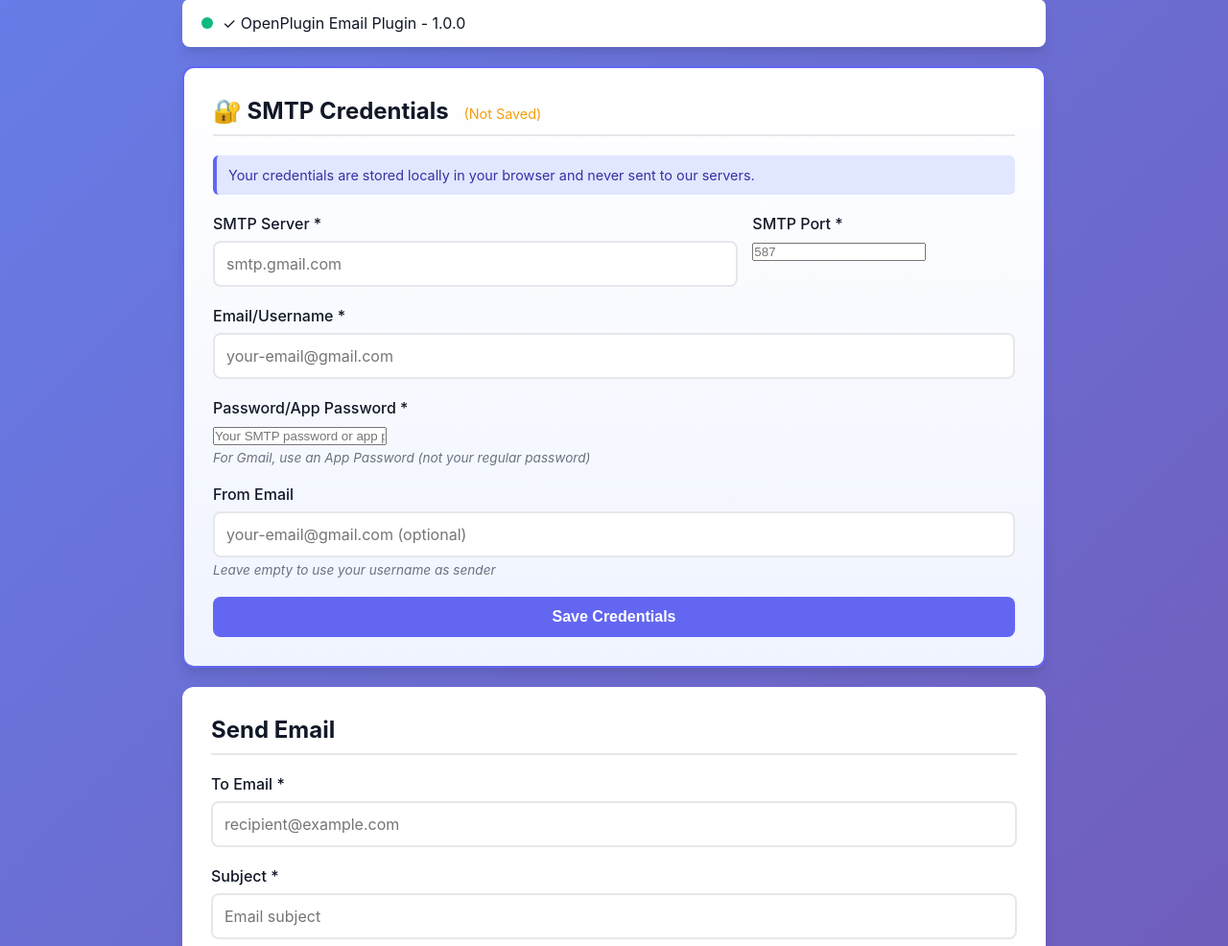
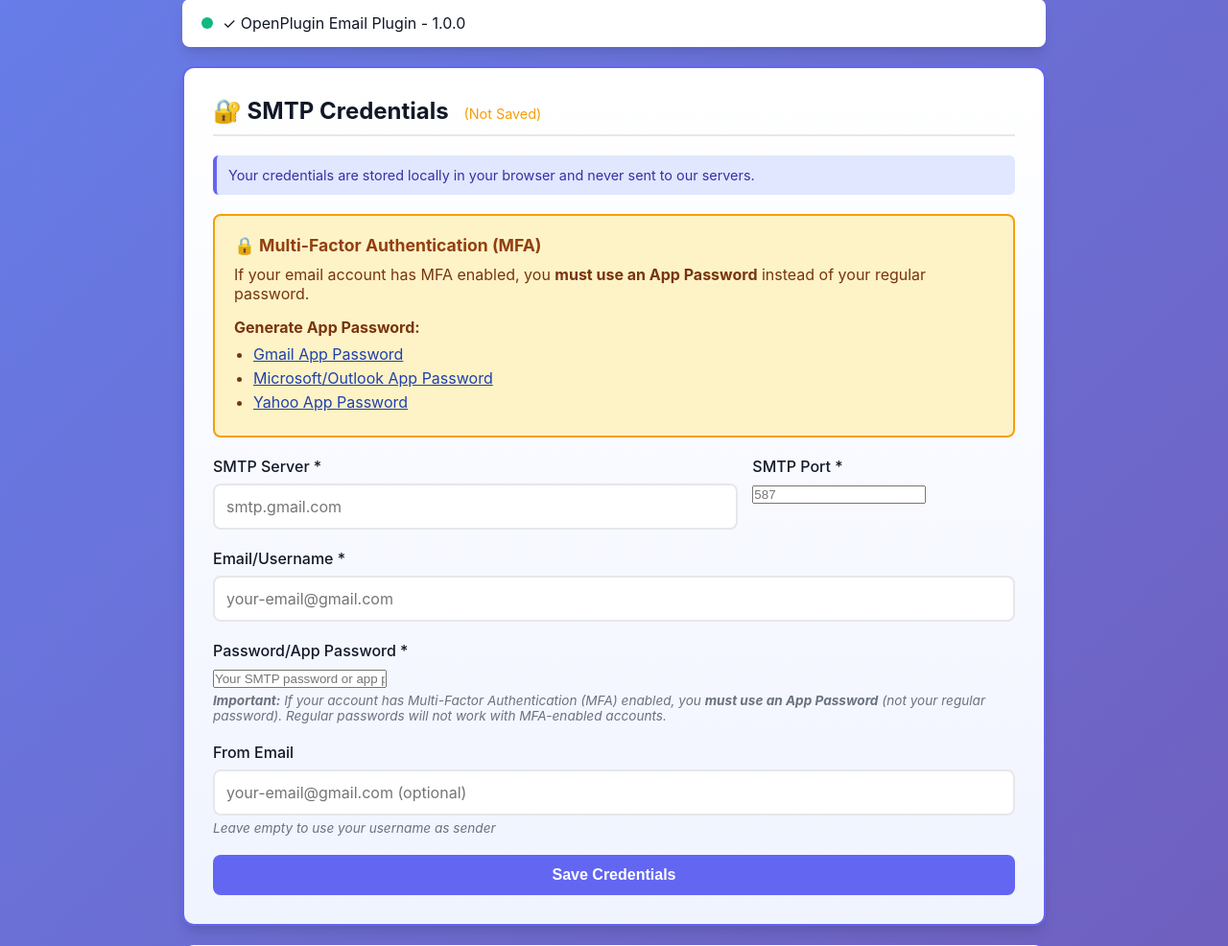
Before and after one commit to VishwasK/openpluginemail, a Flask app: page / in a window 1280 px wide. Shown: the part 131-1117 px from the top of the page at 96% size. Run offline with Flask 3, Linux system fonts and the light colour scheme.

Commit message:
Add comprehensive MFA/App Password support with helpful error messages and UI guidance

```diff
--- a/app.py
+++ b/app.py
@@ -81,7 +81,23 @@ class EmailPlugin:
             # Send email (credentials are used here but never stored or logged)
             with smtplib.SMTP(smtp_server, smtp_port) as server:
                 server.starttls()
-                server.login(smtp_username, smtp_password)
+                try:
+                    server.login(smtp_username, smtp_password)
+                except smtplib.SMTPAuthenticationError as auth_error:
+                    # Provide helpful error message for MFA/authentication issues
+                    error_msg = str(auth_error)
+                    if '535' in error_msg or '534' in error_msg or 'authentication failed' in error_msg.lower():
+                        return {
+                            'success': False,
+                            'error': 'SMTP Authentication failed. If your account has Multi-Factor Authentication (MFA) enabled, you must use an App Password instead of your regular password. Please generate an App Password from your email provider settings.',
+                            'error_code': 'AUTH_FAILED',
+                            'helpful_links': {
+                                'gmail': 'https://myaccount.google.com/apppasswords',
+                                'microsoft': 'https://account.microsoft.com/security',
+                                'yahoo': 'https://login.yahoo.com/account/security'
+                            }
+                        }
+                    raise
                 server.send_message(msg)
 
             logger.info(f"Email sent successfully to {to_email} (using user-provided credentials)")
@@ -90,6 +106,19 @@ class EmailPlugin:
                 'message': f'Email sent successfully to {to_email}'
             }
 
+        except smtplib.SMTPAuthenticationError:
+            # This should be caught above, but just in case
+            return {
+                'success': False,
+                'error': 'SMTP Authentication failed. Please check your credentials. If MFA is enabled, use an App Password.',
+                'error_code': 'AUTH_FAILED'
+            }
+        except smtplib.SMTPException as smtp_error:
+            logger.error(f"SMTP error: {str(smtp_error)}")
+            return {
+                'success': False,
+                'error': f'SMTP error: {str(smtp_error)}'
+            }
         except Exception as e:
             logger.error(f"Error sending email: {str(e)}")
             return {
--- a/static/css/style.css
+++ b/static/css/style.css
@@ -126,6 +126,55 @@ header h1 {
     color: #3730a3;
     font-size: 0.9rem;
     border-left: 4px solid var(--primary-color);
+}
+
+.mfa-info {
+    background: #fef3c7;
+    border: 2px solid var(--warning-color);
+    padding: 20px;
+    border-radius: 8px;
+    margin-bottom: 20px;
+}
+
+.mfa-info h3 {
+    margin-top: 0;
+    margin-bottom: 10px;
+    color: #92400e;
+    font-size: 1.1rem;
+}
+
+.mfa-info p {
+    margin-bottom: 15px;
+    color: #78350f;
+}
+
+.provider-links {
+    margin-top: 15px;
+}
+
+.provider-links strong {
+    display: block;
+    margin-bottom: 8px;
+    color: #78350f;
+}
+
+.provider-links ul {
+    margin: 0;
+    padding-left: 20px;
+    color: #78350f;
+}
+
+.provider-links li {
+    margin-bottom: 5px;
+}
+
+.provider-links a {
+    color: #1e40af;
+    text-decoration: underline;
+}
+
+.provider-links a:hover {
+    color: var(--primary-dark);
 }
 
 .form-row {
--- a/static/js/app.js
+++ b/static/js/app.js
@@ -185,7 +185,18 @@ document.getElementById('emailForm').addEventListener('submit', async (e) => {
             document.getElementById('emailForm').reset();
         } else {
             resultMessage.className = 'result-message error';
-            resultMessage.textContent = `✗ Error: ${data.error || 'Failed to send email'}`;
+            let errorText = `✗ Error: ${data.error || 'Failed to send email'}`;
+
+            // Add helpful links for authentication errors
+            if (data.error_code === 'AUTH_FAILED' && data.helpful_links) {
+                errorText += '\n\nNeed help? Generate an App Password:';
+                const links = data.helpful_links;
+                if (links.gmail) errorText += `\n• Gmail: ${links.gmail}`;
+                if (links.microsoft) errorText += `\n• Microsoft/Outlook: ${links.microsoft}`;
+                if (links.yahoo) errorText += `\n• Yahoo: ${links.yahoo}`;
+            }
+
+            resultMessage.innerHTML = errorText.replace(/\n/g, '<br>');
         }
     } catch (error) {
         resultMessage.style.display = 'block';
--- a/templates/index.html
+++ b/templates/index.html
@@ -22,6 +22,19 @@
             <div class="card credentials-card">
                 <h2>🔐 SMTP Credentials <span class="credentials-status" id="credentialsStatus"></span></h2>
                 <p class="info-text">Your credentials are stored locally in your browser and never sent to our servers.</p>
+
+                <div class="mfa-info" id="mfaInfo">
+                    <h3>🔒 Multi-Factor Authentication (MFA)</h3>
+                    <p>If your email account has MFA enabled, you <strong>must use an App Password</strong> instead of your regular password.</p>
+                    <div class="provider-links">
+                        <strong>Generate App Password:</strong>
+                        <ul>
+                            <li><a href="https://myaccount.google.com/apppasswords" target="_blank">Gmail App Password</a></li>
+                            <li><a href="https://account.microsoft.com/security" target="_blank">Microsoft/Outlook App Password</a></li>
+                            <li><a href="https://login.yahoo.com/account/security" target="_blank">Yahoo App Password</a></li>
+                        </ul>
+                    </div>
+                </div>
                 <form id="credentialsForm">
                     <div class="form-row">
                         <div class="form-group">
@@ -64,7 +77,11 @@
                             placeholder="Your SMTP password or app password"
                             required
                         >
-                        <small class="help-text">For Gmail, use an App Password (not your regular password)</small>
+                        <small class="help-text">
+                            <strong>Important:</strong> If your account has Multi-Factor Authentication (MFA) enabled,
+                            you <strong>must use an App Password</strong> (not your regular password).
+                            Regular passwords will not work with MFA-enabled accounts.
+                        </small>
                     </div>
                     <div class="form-group">
                         <label for="fromEmail">From Email</label>
```
Also changed, not shown: README.md.
